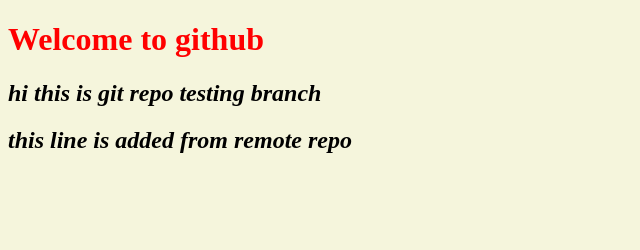
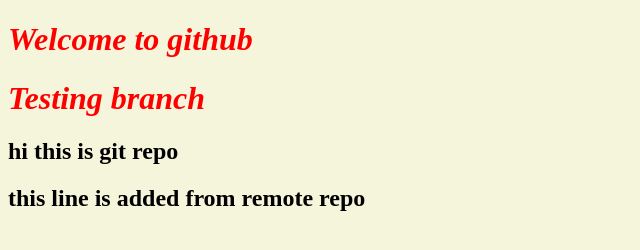
Before and after one commit to mattelasahithi-2006/git-repo, a plain HTML site: page index.html in a window 1280 px wide. Shown: the whole page, without its empty margins (0-640 px from the left). Drawn offline with Linux system fonts and the light colour scheme.

Commit message:
testing commit

```diff
--- a/index.html
+++ b/index.html
@@ -8,7 +8,8 @@
 </head>
 <body>
     <h1>Welcome to github</h1>
-    <h2>hi this is git repo testing branch</h2>
+    <h1>Testing branch</h1>
+    <h2>hi this is git repo </h2>
     <h2>this  line is added  from remote repo<h2>
 
 </body>
--- a/styles.css
+++ b/styles.css
@@ -1,10 +1,9 @@
 h1{
     color: red;
     align-self: center;
-}
-h2{
     font-style: italic;
 }
+
 body{
     background-color: beige;
 }
```
